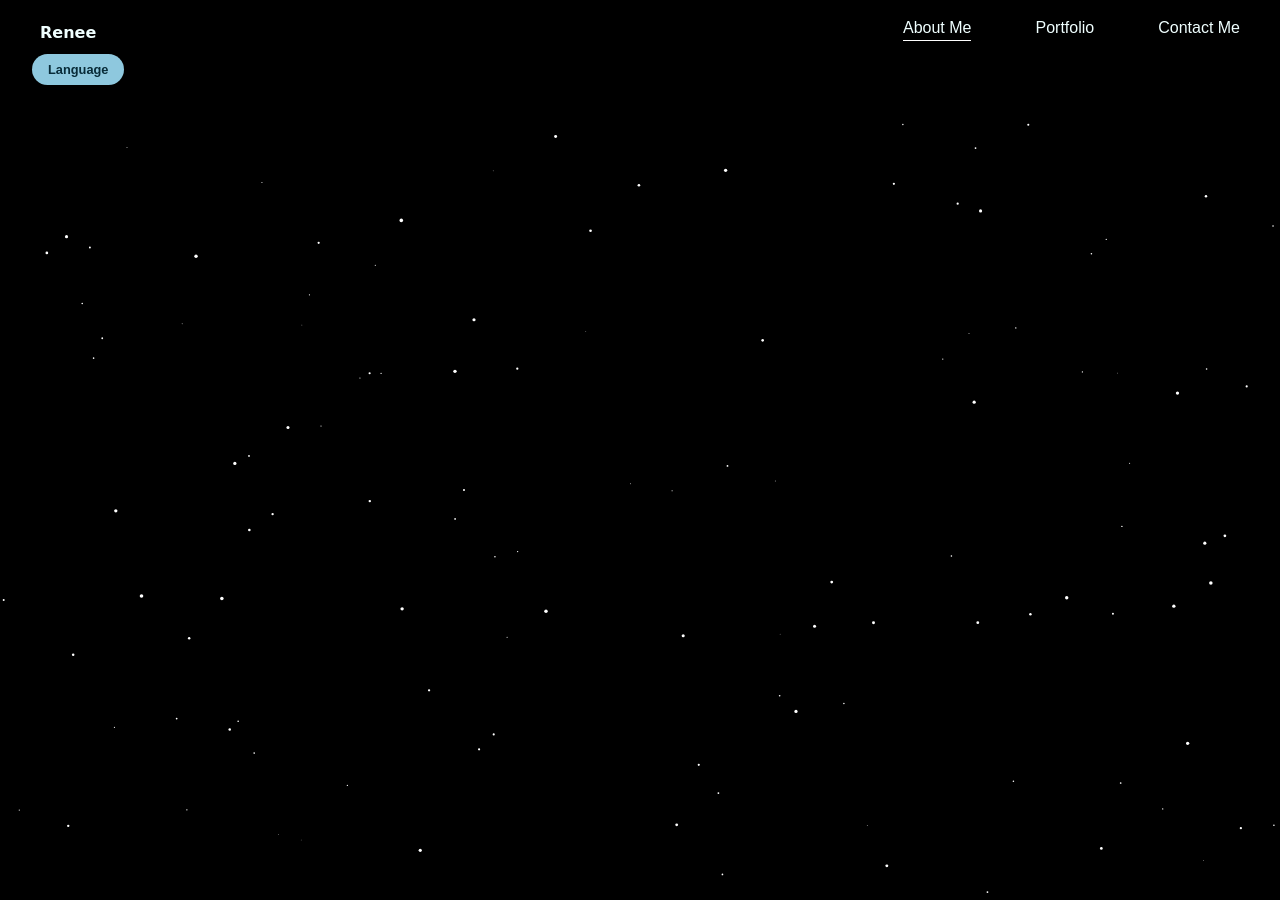
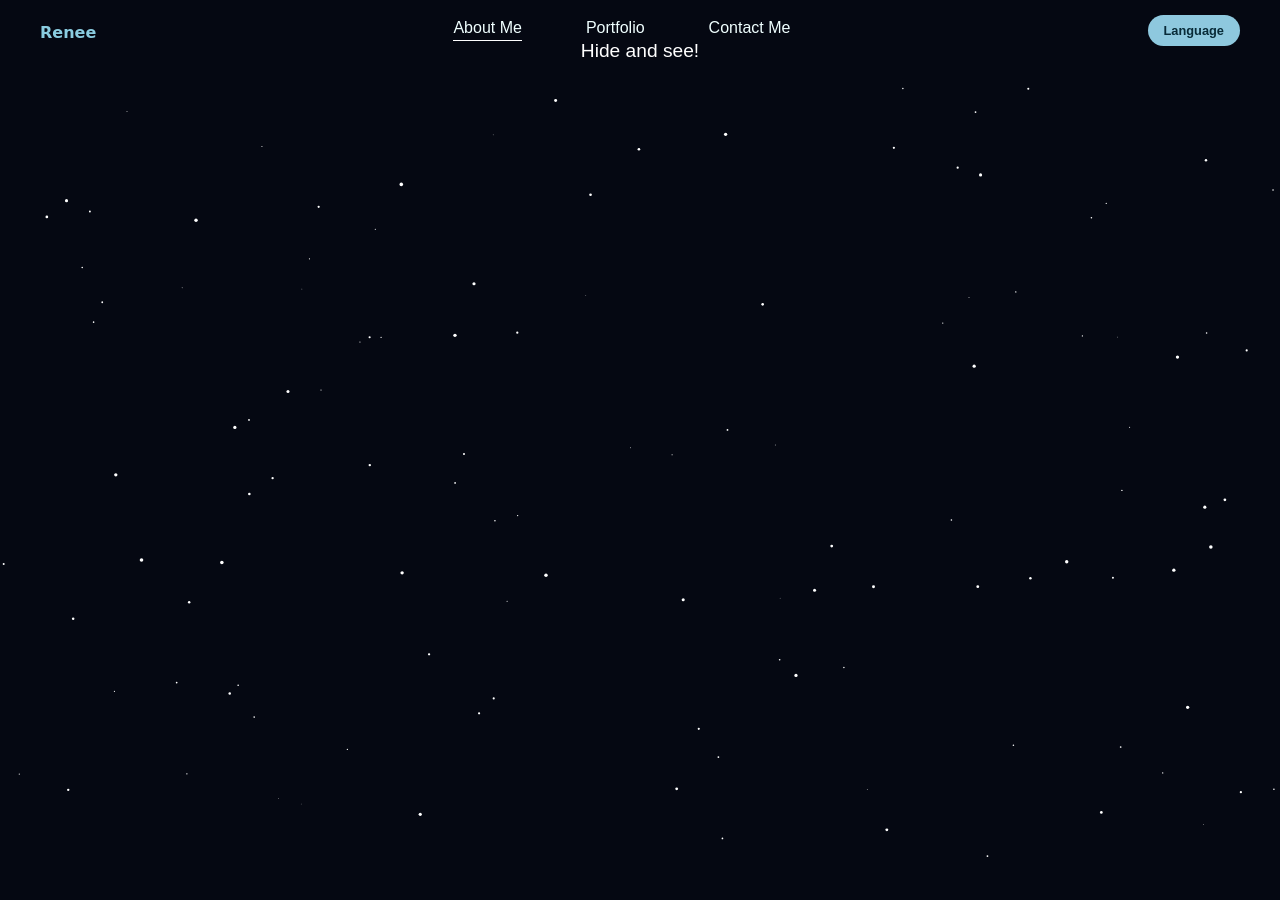
Before and after one commit to reneehsieh3/personal.website, a plain HTML site: page dot.html in a window 1280 px wide. After the commit the page ends 860 px from the top, so only its background shows below. Drawn offline with nearby package versions, Linux system fonts and the light colour scheme; no server answers.

Commit message:
Fix HTML syntax and improve navbar structure

```diff
--- a/dot.html
+++ b/dot.html
@@ -4,7 +4,7 @@
     <meta charset="UTF-8">
     <meta name="viewport" content="width=device-width, initial-scale=1.0">
     <title>Document</title>
-    <link rel="stylesheet" href="css/style.css""
+    <link rel="stylesheet" href="css/style.css">
     <link rel="stylesheet" href="css/dot.css">
     <script src="https://code.jquery.com/jquery-3.7.1.min.js"></script>
     <script src="https://www.gstatic.com/firebasejs/9.13.0/firebase-app-compat.js"></script>
@@ -15,15 +15,15 @@
     <link rel="preconnect" href="https://fonts.gstatic.com" crossorigin>
 </head>
 <body>
-    <header>
+      <header>
         <div class="navbar">
-            <div class="logo"><a href="index.html">Renee</a></div>
+            <div class="logo"><a href="index.html" style="color: rgb(138, 204, 224)">Renee</a></div>
             <ul class="links">
-                <li><a href="about.html">About Me</a><div class = "line"></li>
+                <li><a href="about.html">About Me</a><div class = "line"></div></li>
                 <li><a href="portfolio.html">Portfolio</a></li>
-                <li><a href="contact.html">Contact Me</a></div></li>
+                <li><a href="contact.html">Contact Me</a></li>
             </ul>
-            <a href="#" class="action_btn">Language</a>
+            <a href="dot.html" class="action_btn">Language</a>
             <div class="toggle_btn">
                 <i class="fa-solid fa-bars"></i>
             </div>
@@ -35,7 +35,6 @@
             <li><a href="#" class="action_btn">Language</a></li>
         </div>
     </header>
-
   <div class="hint">Hide and see!</div>
   <div class="container">
     <canvas id="starfield"></canvas>
```
